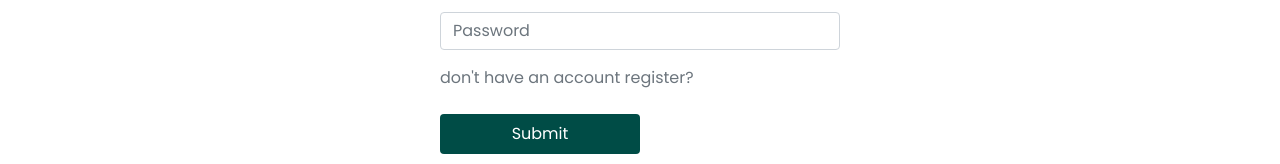
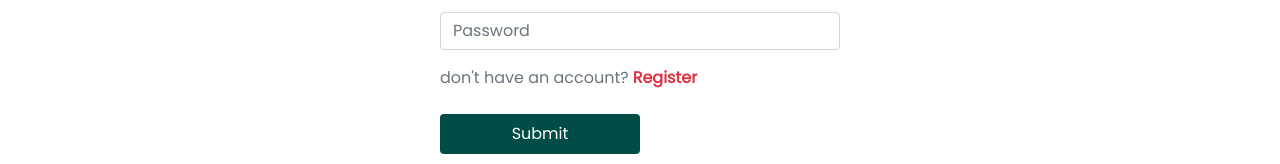
Before and after one commit to jmcode24/fundraising, a React (Create React App) app: page /login in a window 1280 px wide. Shown: the part 404-568 px from the top of the page. Built offline with nearby package versions, Linux system fonts and the light colour scheme.

Commit message:
redux & some minor tweaks

```diff
--- a/src/Pages/Login.jsx
+++ b/src/Pages/Login.jsx
@@ -1,7 +1,7 @@
 import React, { useState } from "react";
 import { Button, Container, Form, Alert, Spinner } from "react-bootstrap";
 import { Link, useNavigate } from "react-router-dom";
-import { login } from "actions/action";
+import { login } from "redux/actions";
 
 const Login = () => {
   const [email, setEmail] = useState("");
@@ -96,14 +96,17 @@ const Login = () => {
                 value={password} onChange={(e) => setPassword(e.target.value)}
               />
             </Form.Group>
-            <Form.Group className="mb-3" controlId="formBasicPassword">
+            <Form.Group controlId="formBasicPassword">
               <Form.Label>
-                <Link
-                  to="/register"
-                  className="text-muted text-decoration-none"
-                >
-                  don't have an account register?
-                </Link>
+                <p className="text-muted">
+                  don't have an account?
+                  <Link
+                    to="/register"
+                    className="text-danger text-decoration-none fw-bold ms-1"
+                  >
+                    Register
+                  </Link>
+                </p>
               </Form.Label>
             </Form.Group>
 
--- a/src/Pages/Register.jsx
+++ b/src/Pages/Register.jsx
@@ -1,7 +1,7 @@
 import React, { useState } from "react";
 import { Form, Button, Container, Alert, Spinner } from "react-bootstrap";
 import { Link, useNavigate } from "react-router-dom";
-import { registerUser } from "actions/action";
+import { registerUser } from "redux/actions";
 
 const Register = () => {
   const [fullName, setFullName] = useState("");
@@ -120,11 +120,14 @@ const Register = () => {
               />
             </Form.Group>
 
-            <Form.Group className="mb-3" controlId="formBasicPassword">
+            <Form.Group controlId="formBasicPassword">
               <Form.Label>
-                <Link to="/login" className="text-muted text-decoration-none">
-                  already have an account login?
-                </Link>
+                <p className="text-muted">
+                  already have an account?
+                  <Link to="/login" className="text-primary text-decoration-none fw-bold ms-1">
+                    Login
+                  </Link>
+                </p>
               </Form.Label>
             </Form.Group>
             <Button
--- a/src/index.js
+++ b/src/index.js
@@ -6,7 +6,7 @@ import reportWebVitals from "./reportWebVitals";
 import { BrowserRouter } from "react-router-dom";
 import "bootstrap/dist/css/bootstrap.min.css";
 import { Provider } from "react-redux";
-import { store, persistor } from "./store";
+import { store, persistor } from "./redux/store";
 import { PersistGate } from 'redux-persist/integration/react';
 
 
--- a/src/store.jsx
+++ b/src/redux/store.jsx
@@ -2,7 +2,7 @@ import { legacy_createStore as createStore, applyMiddleware } from 'redux';
 import { persistStore, persistReducer } from 'redux-persist';
 import thunk from 'redux-thunk';
 import storage from 'redux-persist/lib/storage';
-import { authReducer } from 'reducers/reducer';
+import { authReducer } from './reducers';
 
 const persistConfig = {
   key: "root",
```
Also changed, not shown: src/redux/actions.jsx (renamed from src/actions/action.jsx), src/redux/reducers.jsx (renamed from src/reducers/reducer.jsx), 1 other file (tests, documents, lock files or other folders).
